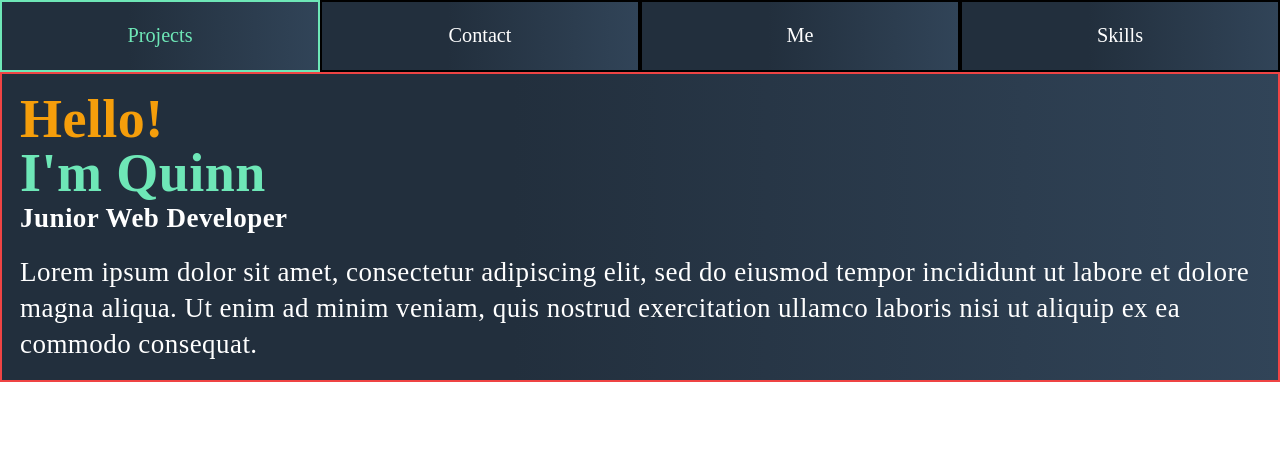
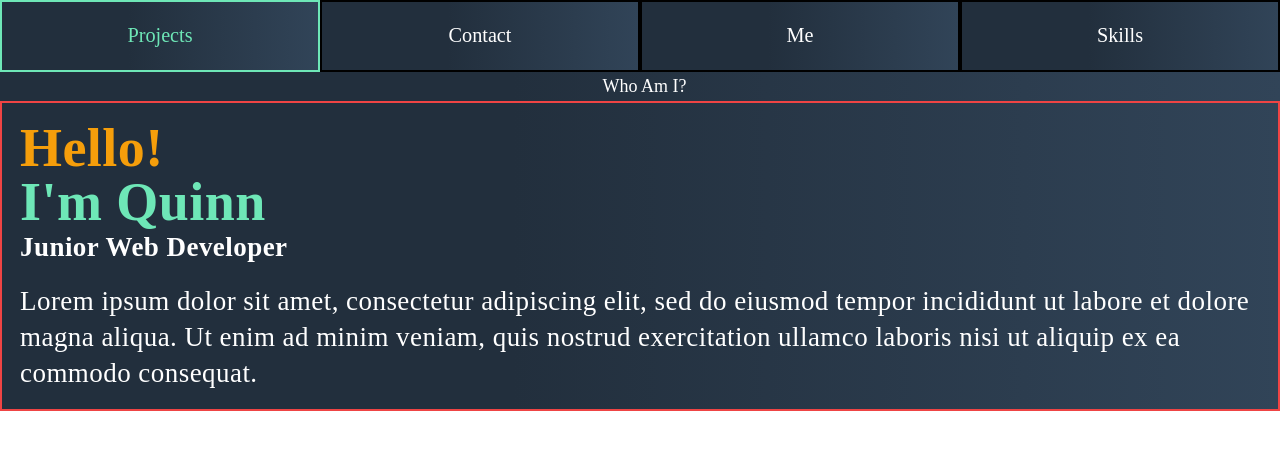
Before and after one commit to QMaximillian/quinn-personal-website, a Next.js app: page / in a window 1280 px wide. Shown: the top 450 px of the page. Built offline with nearby package versions, Linux system fonts and the light colour scheme; a web font is replaced by a local one.

Commit message:
Add button that reveals DeveloperInfo component on animate

```diff
--- a/components/DeveloperPreview.js
+++ b/components/DeveloperInfo.js
@@ -2,11 +2,11 @@ import * as React from 'react'
 
 const lorem =
   'Lorem ipsum dolor sit amet, consectetur adipiscing elit, sed do eiusmod tempor incididunt ut labore et dolore magna aliqua. Ut enim ad minim veniam, quis nostrud exercitation ullamco laboris nisi ut aliquip ex ea commodo consequat.'
-function DeveloperPreview() {
+function DeveloperInfo() {
   return (
     <div
       style={{ background: 'var(--primary-gradient)' }}
-      className="text-white p-4 border-2 border-red-500 max-w-6xl w-full tracking-wide font-bold flex flex-col justify-center items-center"
+      className=" text-white p-4 border-2 border-red-500 w-full tracking-wide font-bold flex flex-col justify-center items-center"
     >
       <div className="w-full">
         <h1 className="text-yellow-500 text-5xl">
@@ -23,6 +23,6 @@ function DeveloperPreview() {
   )
 }
 
-DeveloperPreview.displayName = 'DeveloperPreview'
+DeveloperInfo.displayName = 'DeveloperInfo'
 
-export default DeveloperPreview
+export default DeveloperInfo
--- a/pages/index.js
+++ b/pages/index.js
@@ -1,6 +1,28 @@
 import Head from 'next/head'
-import DeveloperPreview from '../components/DeveloperPreview'
+import { useState } from 'react'
+import DeveloperInfo from '../components/DeveloperInfo'
+import { AnimatePresence, motion, useReducedMotion } from 'framer-motion'
+import { useRouter } from 'next/router'
+
 export default function Home() {
+  const router = useRouter()
+  const shouldReduceMotion = useReducedMotion()
+
+  const variants = {
+    open: {
+      height: 'auto',
+      opacity: 1,
+    },
+    closed: {
+      height: 0,
+      opacity: 0,
+    },
+  }
+  const [isOpen, setIsOpen] = useState(true)
+
+  function handleOpen() {
+    setIsOpen((state) => !state)
+  }
   return (
     <>
       <Head>
@@ -14,7 +36,32 @@ export default function Home() {
         />
       </Head>
       <main className="overflow-scroll-y h-full">
-        <DeveloperPreview />
+        <div open>
+          <button
+            type="button"
+            onClick={handleOpen}
+            style={{
+              background: 'linear-gradient(to right, #222f3d 40%, #314458)',
+            }}
+            className="text-white pl-2 w-full"
+          >
+            <p className="text-center">Who Am I?</p>
+          </button>
+          <AnimatePresence exitBeforeEnter>
+            {isOpen && (
+              <motion.div
+                key={router.route}
+                variants={shouldReduceMotion ? {} : variants}
+                initial="closed"
+                animate="open"
+                exit="closed"
+                className="overflow-hidden"
+              >
+                <DeveloperInfo isOpen={isOpen} />
+              </motion.div>
+            )}
+          </AnimatePresence>
+        </div>
       </main>
     </>
   )
```
